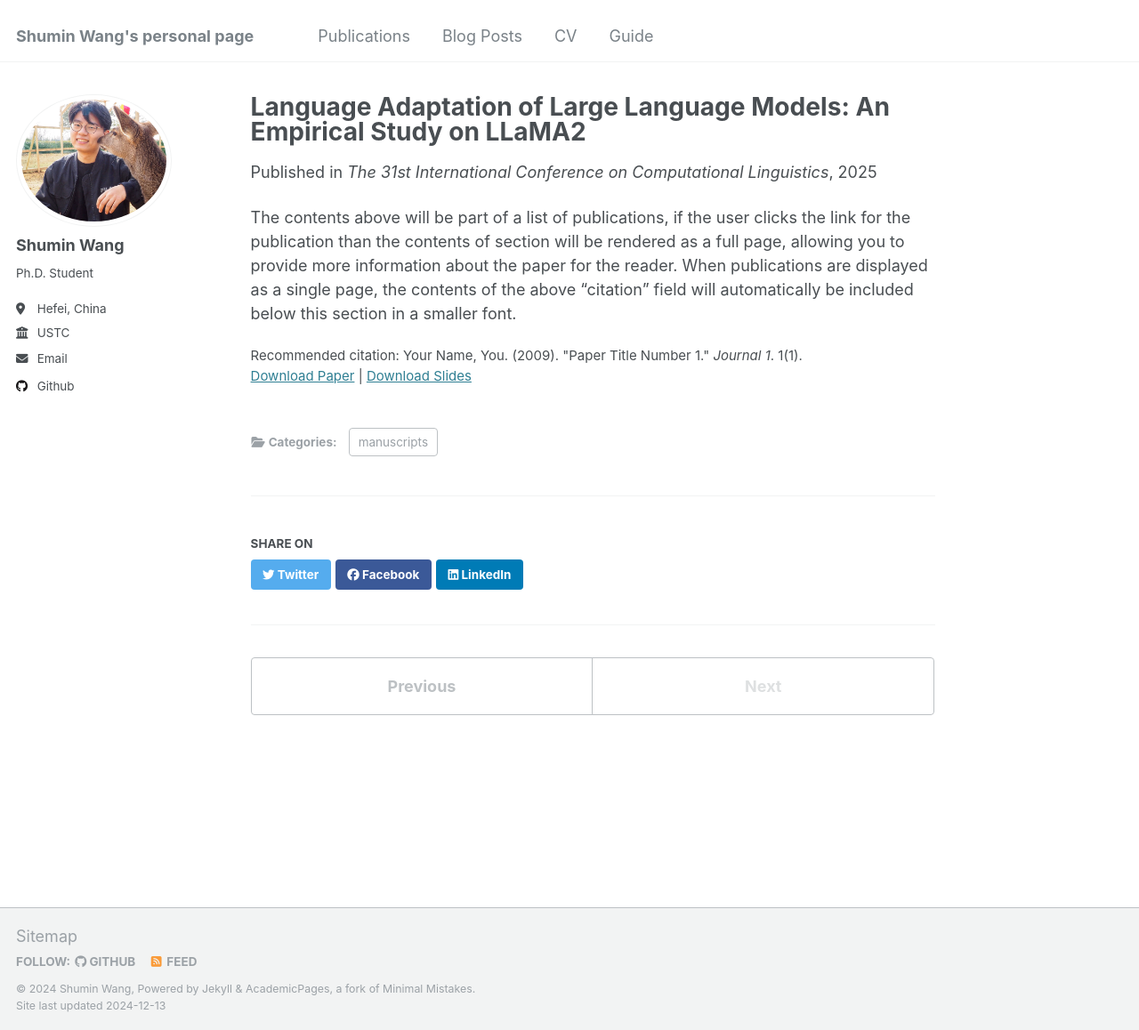
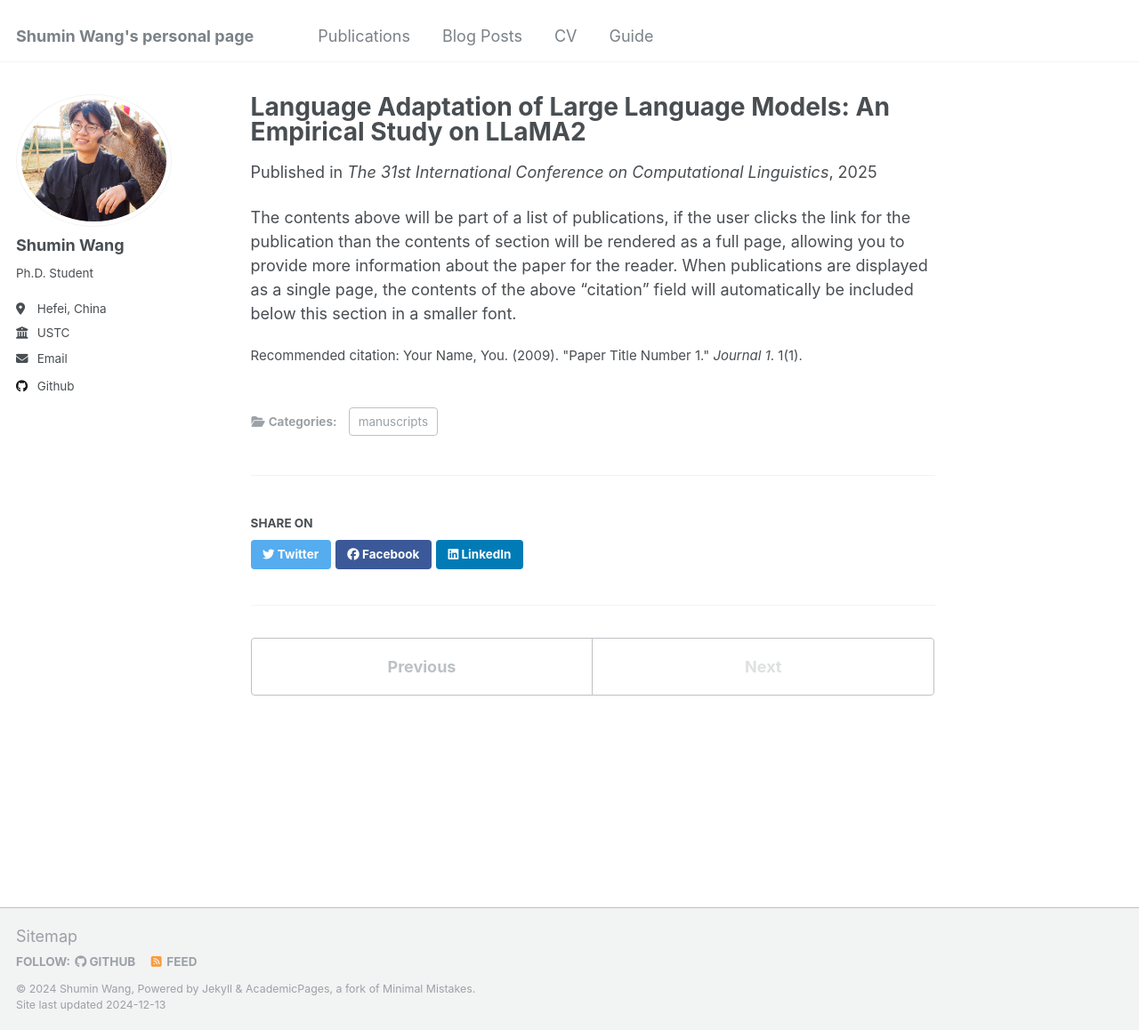
Before and after one commit to shuminwang-ai/shuminwang-ai.github.io, a Jekyll site: the page built from _publications/2009-10-01-paper-title-number-1.md, in a window 1280 px wide and 1158 px high. Shown: the whole window at 89% size. Built offline with Jekyll 4.4.1, drawn with Linux system fonts in a browser that asks for light colours; part of the change alters nothing that is shown.

Commit message:
Update 2009-10-01-paper-title-number-1.md

```diff
--- a/_publications/2009-10-01-paper-title-number-1.md
+++ b/_publications/2009-10-01-paper-title-number-1.md
@@ -6,8 +6,8 @@ permalink: /publication/2009-10-01-paper-title-number-1
 excerpt: 'This paper is about the number 1. The number 2 is left for future work.'
 date: 2025-1-19
 venue: 'The 31st International Conference on Computational Linguistics'
-slidesurl: 'http://academicpages.github.io/files/slides1.pdf'
-paperurl: 'http://academicpages.github.io/files/paper1.pdf'
+slidesurl:
+paperurl:
 citation: 'Your Name, You. (2009). &quot;Paper Title Number 1.&quot; <i>Journal 1</i>. 1(1).'
 ---
 
```
